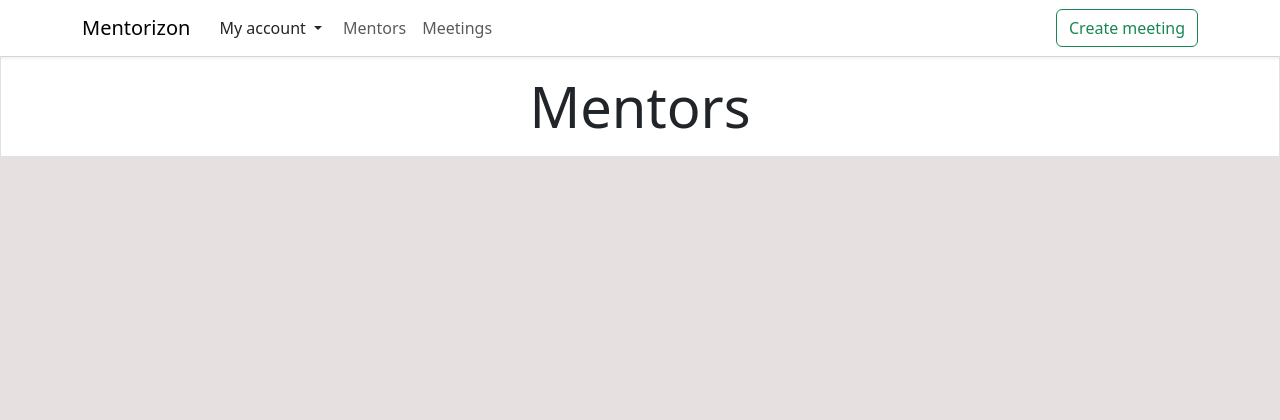
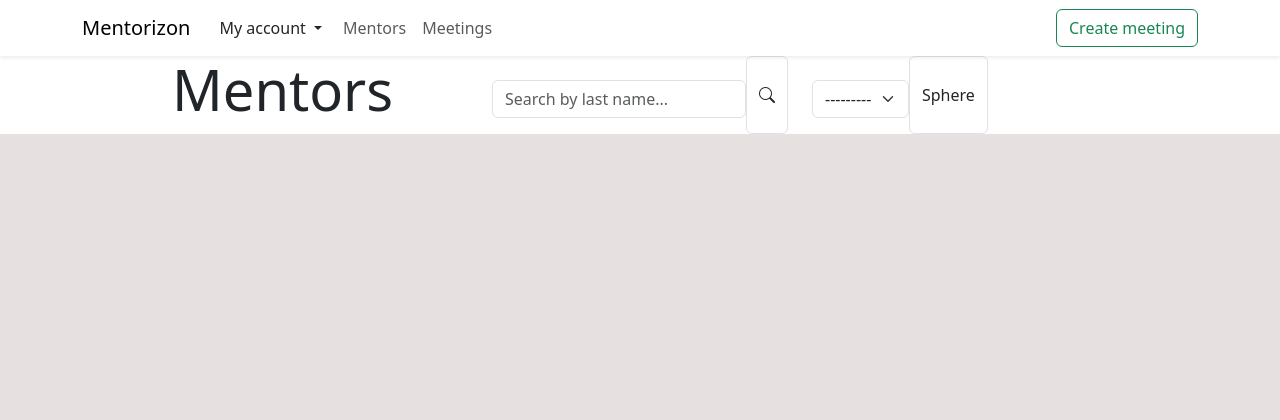
Before and after one commit to yuliia-stopkyna/mentorizon, a Django app: page /mentors/ in a window 1280 px wide. Shown: the top 420 px of the page. Run offline with Django 4.2, Linux system fonts and the light colour scheme; the visitor is signed in with stand-in values (Sample User, id 1); data comes from the database, SQL or seed files in the repository; data that the repository does not hold is empty; some libraries are stand-ins or nearby versions.

Commit message:
Add search forms and filter form
Add search form to meeting_list to search by topic.
Add search form to mentor_list to search by last name.
Add filter form to mentor_list to filter by mentor sphere name.
Override save method for Sphere model to save capitalize value for
name field.
Change styling for several templates.

```diff
--- a/mentorizon/forms.py
+++ b/mentorizon/forms.py
@@ -2,6 +2,7 @@ from django.conf import settings
 from django.contrib.auth import get_user_model
 from django.contrib.auth.forms import UserCreationForm, UserChangeForm
 from django import forms
+from django.db.models.functions import Lower
 
 from mentorizon.models import Meeting, Sphere
 
@@ -33,6 +34,15 @@ class UserUpdateForm(UserChangeForm):
         )
 
 
+class MentorSearchForm(forms.Form):
+    last_name = forms.CharField(
+        max_length=150,
+        required=False,
+        label="",
+        widget=forms.TextInput(attrs={"placeholder": "Search by last name..."})
+    )
+
+
 class MeetingCreateForm(forms.ModelForm):
     date = forms.DateTimeField(
         label="Date and time",
@@ -57,8 +67,31 @@ class MeetingCreateForm(forms.ModelForm):
         )
 
 
+class MeetingSearchForm(forms.Form):
+    topic = forms.CharField(
+        max_length=150,
+        required=False,
+        label="",
+        widget=forms.TextInput(attrs={"placeholder": "Search by topic..."})
+    )
+
+
 class SphereCreateForm(forms.ModelForm):
 
     class Meta:
         model = Sphere
         fields = "__all__"
+
+
+class SphereFilterForm(forms.ModelForm):
+    name = forms.ModelChoiceField(
+        queryset=Sphere.objects.all(),
+        to_field_name="name",
+        required=False,
+        label="",
+        widget=forms.Select()
+    )
+
+    class Meta:
+        model = Sphere
+        fields = ("name",)
--- a/mentorizon/models.py
+++ b/mentorizon/models.py
@@ -21,6 +21,10 @@ class Sphere(models.Model):
 
     def __str__(self) -> str:
         return self.name
+
+    def save(self, *args, **kwargs):
+        self.name = self.name.capitalize()
+        return super(Sphere, self).save(*args, **kwargs)
 
 
 class User(AbstractUser):
--- a/mentorizon/views.py
+++ b/mentorizon/views.py
@@ -14,7 +14,10 @@ from mentorizon.forms import (
     UserCreateForm,
     UserUpdateForm,
     MeetingCreateForm,
-    SphereCreateForm
+    MeetingSearchForm,
+    MentorSearchForm,
+    SphereCreateForm,
+    SphereFilterForm
 )
 from mentorizon.models import Meeting, Sphere, MentorSession, Rating, RatingVote
 
@@ -75,10 +78,34 @@ class MentorListView(LoginRequiredMixin, generic.ListView):
         mentor_sphere__isnull=False
     ).prefetch_related(
         "mentor_sessions", "rating"
-    ).annotate(avg_rating=Round(Avg("rating__rating_votes__rate"), 1))
+    ).annotate(
+        avg_rating=Round(Avg("rating__rating_votes__rate"), 1)
+    ).order_by("last_name")
     template_name = "mentorizon/mentor_list.html"
     context_object_name = "mentor_list"
     paginate_by = 6
+
+    def get_context_data(self, *, object_list=None, **kwargs):
+        context = super().get_context_data(**kwargs)
+        last_name = self.request.GET.get("last_name", "")
+        context["search_form"] = MentorSearchForm(
+            initial={"last_name": last_name}
+        )
+        context["filter_form"] = SphereFilterForm()
+        return context
+
+    def get_queryset(self):
+        search_form = MentorSearchForm(self.request.GET)
+        sphere_name = self.request.GET.get("name")
+        if search_form.is_valid():
+            self.queryset = self.queryset.filter(
+                last_name__icontains=search_form.cleaned_data["last_name"]
+            )
+        if sphere_name:
+            self.queryset = self.queryset.filter(
+                mentor_sphere__name=sphere_name
+            )
+        return self.queryset
 
 
 class MentorDetailView(LoginRequiredMixin, generic.DetailView):
@@ -109,8 +136,24 @@ class MeetingListView(LoginRequiredMixin, generic.ListView):
         "mentor_session"
     ).prefetch_related("participants").annotate(
         available_places=F("limit_of_participants") - Count("participants")
-    )
+    ).order_by("date")
     paginate_by = 6
+
+    def get_context_data(self, *, object_list=None, **kwargs):
+        context = super().get_context_data(**kwargs)
+        topic = self.request.GET.get("topic", "")
+        context["search_form"] = MeetingSearchForm(
+            initial={"topic": topic}
+        )
+        return context
+
+    def get_queryset(self):
+        form = MeetingSearchForm(self.request.GET)
+        if form.is_valid():
+            return self.queryset.filter(
+                topic__icontains=form.cleaned_data["topic"]
+            )
+        return self.queryset
 
 
 class MeetingDetailView(LoginRequiredMixin, generic.DetailView):
--- a/templates/mentorizon/mentor_list.html
+++ b/templates/mentorizon/mentor_list.html
@@ -1,6 +1,22 @@
 {% extends "base.html" %}
+{% load bootstrap5 %}
 {% block content %}
-  <h1 class="text-center mb-4 p-3 display-4 bg-white border">Mentors</h1>
+  <div class="container-fluid bg-white mb-4 gx-0">
+    <div class="row d-flex m-auto justify-content-between justify-content-md-center">
+      <h1 class="col-3 col-lg-3 display-4">Mentors</h1>
+      <form action="" method="get" class="col-4 col-lg-3 d-md-flex my-auto">
+        {% bootstrap_field search_form.last_name layout="inline" %}
+          <button type="submit" class="btn border">
+            <i class="bi bi-search"></i>
+          </button>
+      </form>
+      <form action="" method="get" class="col-4 col-lg-3 d-md-flex my-auto">
+        {% bootstrap_form filter_form layout="inline" %}
+        <button type="submit" class="btn border">Sphere</button>
+      </form>
+    </div>
+  </div>
+
   {% include "includes/pagination.html" %}
   <div class="container-fluid">
     <div class="row justify-content-center">
```
Also changed, not shown: templates/mentorizon/index.html (+6 -1 lines), templates/mentorizon/meeting_list.html (+14 -1 lines).
